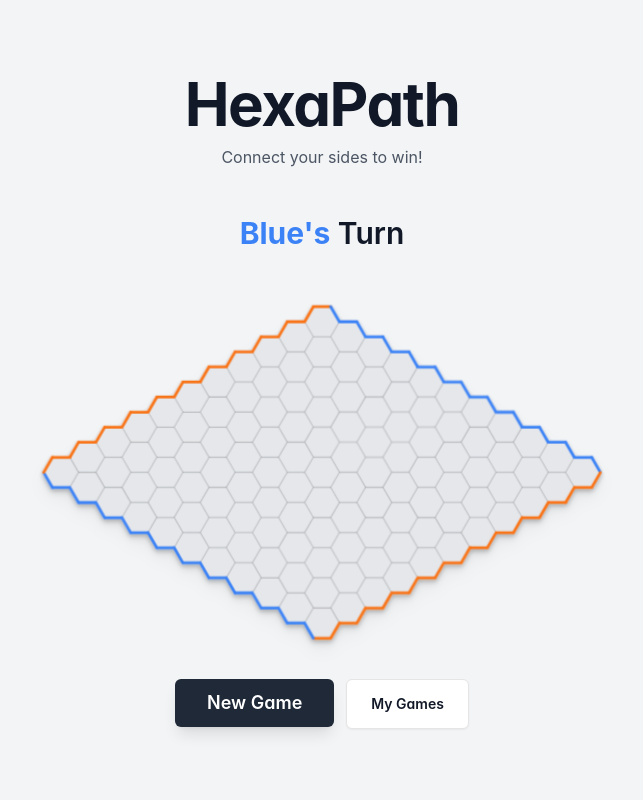
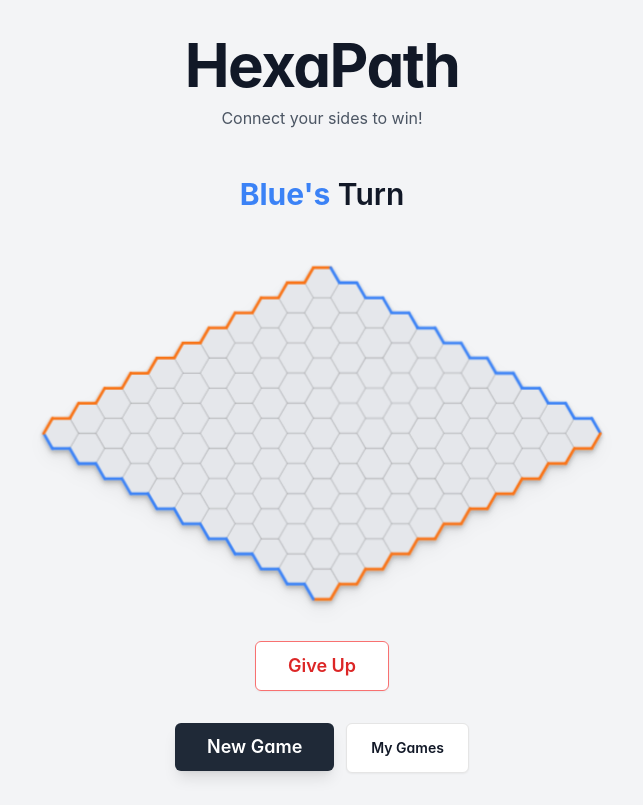
Before and after one commit to Valentinbist/HexaPath-hex-game, a React (Vite) app: page / in a window 1280 px wide. Shown: the whole page, without its empty margins (318-961 px from the left). Built offline with nearby package versions, Linux system fonts and the light colour scheme.

Commit message:
feat: add give up and rematch functionality to game store

```diff
--- a/src/hooks/useGameStore.ts
+++ b/src/hooks/useGameStore.ts
@@ -33,6 +33,8 @@ interface GameStore {
   wsConnected: boolean;
 
   makeMove: (row: number, col: number) => Promise<void>;
+  giveUp: () => void;
+  rematch: () => void;
   resetGame: () => void;
   setLocalMode: () => void;
   createOnlineGame: () => Promise<{ gameId: string; shareLink: string }>;
@@ -128,6 +130,48 @@ export const useGameStore = create<GameStore>((set, get) => ({
         });
       }
     }
+  },
+
+  giveUp: () => {
+    const { gameMode, gameState, currentPlayer } = get();
+    if (gameState !== 'playing') return;
+
+    const opponent = currentPlayer === Player.BLUE ? Player.RED : Player.BLUE;
+
+    if (gameMode === 'online') {
+      if (ws && ws.readyState === WebSocket.OPEN) {
+        ws.send(JSON.stringify({ type: 'forfeit' }));
+        return;
+      }
+      // If WS is down, apply forfeit locally so the player sees the result
+    }
+
+    set({
+      gameState: 'won',
+      winner: opponent,
+      winningPath: [],
+    });
+  },
+
+  rematch: () => {
+    const { gameMode } = get();
+    if (gameMode === 'online') {
+      get().disconnectWebSocket();
+    }
+    set({
+      board: createEmptyBoard(),
+      currentPlayer: Player.BLUE,
+      gameState: 'playing',
+      winner: null,
+      winningPath: [],
+      gameMode: 'local',
+      gameId: null,
+      playerId: null,
+      playerColor: null,
+      isYourTurn: true,
+      opponentJoined: false,
+      shareLink: null,
+    });
   },
 
   resetGame: () => {
--- a/src/pages/HomePage.tsx
+++ b/src/pages/HomePage.tsx
@@ -187,6 +187,8 @@ export function HomePage() {
   const loadOnlineGame = useGameStore((s) => s.loadOnlineGame);
   const disconnectWebSocket = useGameStore((s) => s.disconnectWebSocket);
   const resetGame = useGameStore((s) => s.resetGame);
+  const giveUp = useGameStore((s) => s.giveUp);
+  const rematch = useGameStore((s) => s.rematch);
 
   // Handle URL parameter for joining games
   useEffect(() => {
@@ -337,6 +339,44 @@ export function HomePage() {
         <GameStatus />
         <GameBoard />
 
+        <AnimatePresence mode="wait">
+          {gameState === 'playing' && (
+            <motion.div
+              key="give-up"
+              initial={{ opacity: 0, scale: 0.9 }}
+              animate={{ opacity: 1, scale: 1 }}
+              exit={{ opacity: 0, scale: 0.9 }}
+              transition={{ duration: 0.2 }}
+            >
+              <Button
+                onClick={giveUp}
+                variant="outline"
+                size="lg"
+                className="font-semibold text-lg px-8 py-6 border-red-400 text-red-600 hover:bg-red-50 hover:text-red-700 dark:border-red-500 dark:text-red-400 dark:hover:bg-red-950 dark:hover:text-red-300 transition-all duration-200 ease-in-out transform hover:scale-105 active:scale-95"
+              >
+                Give Up
+              </Button>
+            </motion.div>
+          )}
+          {gameState === 'won' && (
+            <motion.div
+              key="rematch"
+              initial={{ opacity: 0, scale: 0.9 }}
+              animate={{ opacity: 1, scale: 1 }}
+              exit={{ opacity: 0, scale: 0.9 }}
+              transition={{ duration: 0.3, delay: 0.5 }}
+            >
+              <Button
+                onClick={rematch}
+                size="lg"
+                className="font-semibold text-lg px-8 py-6 bg-green-600 text-white hover:bg-green-500 dark:bg-green-600 dark:hover:bg-green-500 transition-all duration-200 ease-in-out transform hover:scale-105 active:scale-95 shadow-lg"
+              >
+                Rematch
+              </Button>
+            </motion.div>
+          )}
+        </AnimatePresence>
+
         {gameMode === 'online' && gameState === 'waiting' && gameId && shareLink && (
           <motion.div
             initial={{ y: 50, opacity: 0 }}
```
Also changed, not shown: worker/GameRoom.ts (+38 -1 lines).
